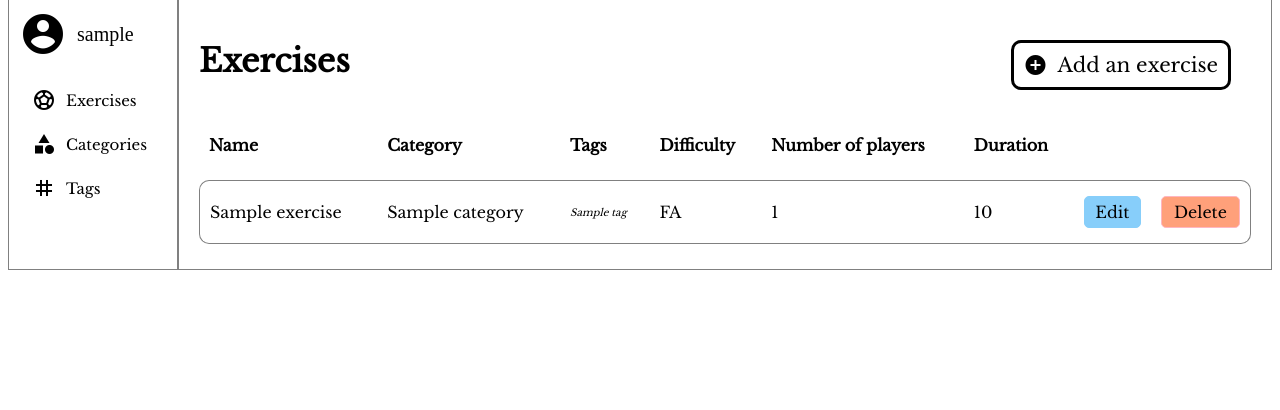
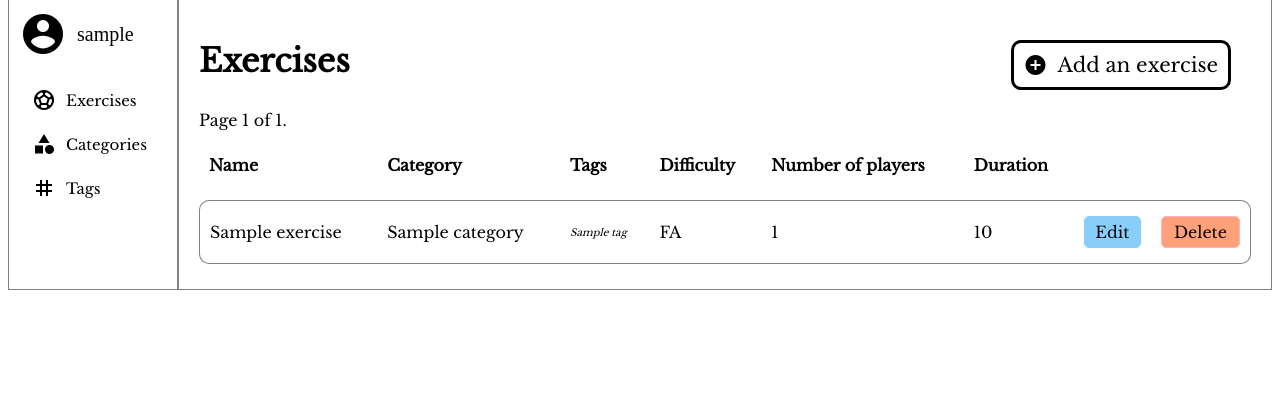
Before and after one commit to Mufle13/CoachingDrills, a Django app: page /admin/exercises in a window 1280 px wide. Shown: the part 131-541 px from the top of the page. Run offline with Django 4.2, Linux system fonts and the light colour scheme; a user stored in the database is signed in; tables that the repository leaves empty hold one stand-in row (values such as "Sample post"); parts of the project's set-up code (start-up, migrations or seed data) failed here and were passed over.

Commit message:
pagination on exercise listing

```diff
--- a/blog/templates/admin/listing/exercises.html
+++ b/blog/templates/admin/listing/exercises.html
@@ -25,7 +25,7 @@
                     <th></th>
                 </tr>
             </thead>
-            {% for exercise in exercises %}
+            {% for exercise in page_obj %}
             <tbody>
                 <tr class="listing">
                     <td><a href="{% url 'exercise_detail' pk=exercise.pk %}">{{ exercise.name }}</a></td>
@@ -41,9 +41,23 @@
                 </tr>
             </tbody>
             {% endfor %}
+            <div class="pagination">
+                <span class="pages">
+                    {% if page_obj.has_previous %}
+                        <a href="?page=1">first</a>
+                        <a href="?page={{ page_obj.previous_page_number }}">previous</a>
+                    {% endif %}
+
+                    <span class="current">
+                        Page {{ page_obj.number }} of {{ page_obj.paginator.num_pages }}.
+                    </span>
+
+                    {% if page_obj.has_next %}
+                        <a href="?page={{ page_obj.next_page_number }}">next</a>
+                        <a href="?page={{ page_obj.paginator.num_pages }}">last</a>
+                    {% endif %}
+                </span>
+            </div>
         </table>
     </div>
-
-
-
 {% endblock %}
--- a/blog/views.py
+++ b/blog/views.py
@@ -9,6 +9,7 @@ from django.contrib import messages
 from django.contrib.auth.decorators import login_required
 from blog.models import Exercise, Category, Tag, User
 from django.shortcuts import render, get_object_or_404
+from django.core.paginator import Paginator
 
 
 
@@ -58,7 +59,11 @@ def logout_view(request):
 @login_required
 def exercices_listing(request):
     exercises = Exercise.objects.all()
-    return render(request,'admin/listing/exercises.html', context={'exercises': exercises})
+    paginator = Paginator(exercises, 3)
+
+    page_number = request.GET.get('page')
+    page_obj = paginator.get_page(page_number)
+    return render(request,'admin/listing/exercises.html', context={'exercises': exercises, 'page_obj': page_obj})
 
 @login_required
 def categories_listing(request):
```
